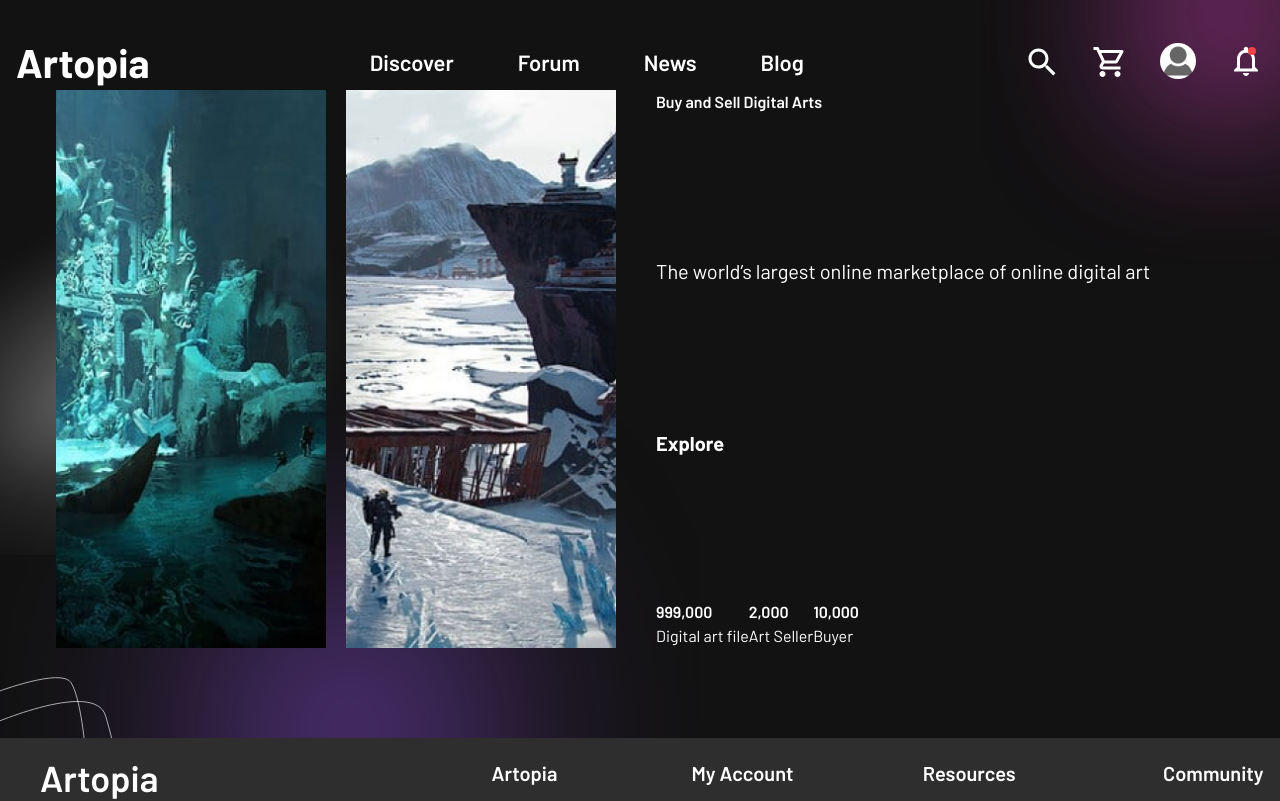
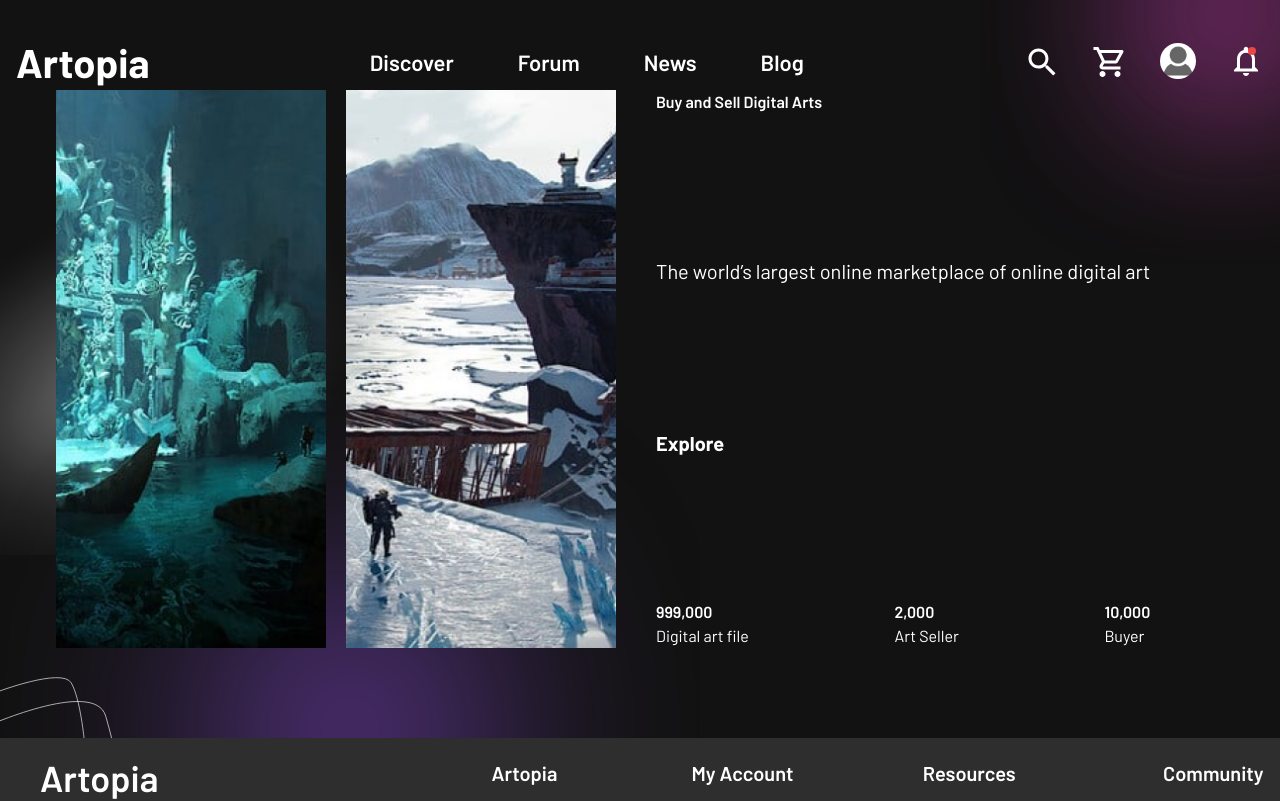
Before and after one commit to CarryUa/artopia-nextjs, a Next.js app: page / in a window 1280 px wide. Shown: the top 801 px of the page. Built offline with nearby package versions, Linux system fonts and the light colour scheme.

Commit message:
minor file changes

```diff
--- a/src/app/page.tsx
+++ b/src/app/page.tsx
@@ -1,5 +1,4 @@
 "use client";
-import Container from "common/Container";
 import Hero from "components/MainPage/Hero";
 
 export default function Home() {
--- a/src/components/Header/AvatarPopover.tsx
+++ b/src/components/Header/AvatarPopover.tsx
@@ -24,7 +24,7 @@ export const AvatarPopover = ({ image }: AvatarPopoverProps) => {
             >
               <Image
                 src={image ? image : NoAvatar}
-                alt={"No Avatar"}
+                alt={"Avatar"}
                 fill
                 className={"object-cover"}
               />
--- a/src/components/MainPage/MainPageText.jsx
+++ b/src/components/MainPage/MainPageText.jsx
@@ -8,7 +8,7 @@ export default function MainPageText() {
         The world’s largest online marketplace of online digital art
       </p>
       <p className="text-white text-[20px] font-bold">Explore</p>
-      <div className="flex gap-12">
+      <div className="flex justify-between gap-12">
         <div className="flex flex-col">
           <p className="text-white text-[32px] font-semibold">999,000</p>
           <p className="text-white">Digital art file</p>
```
